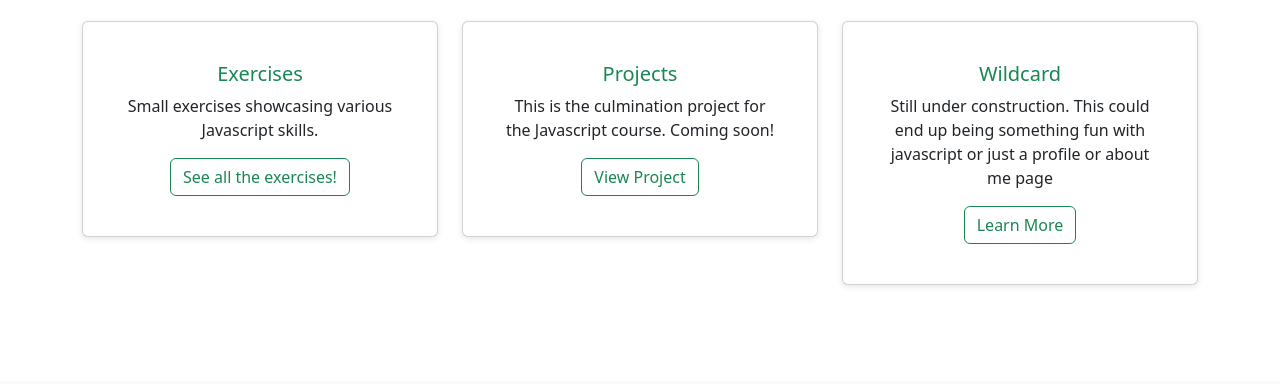
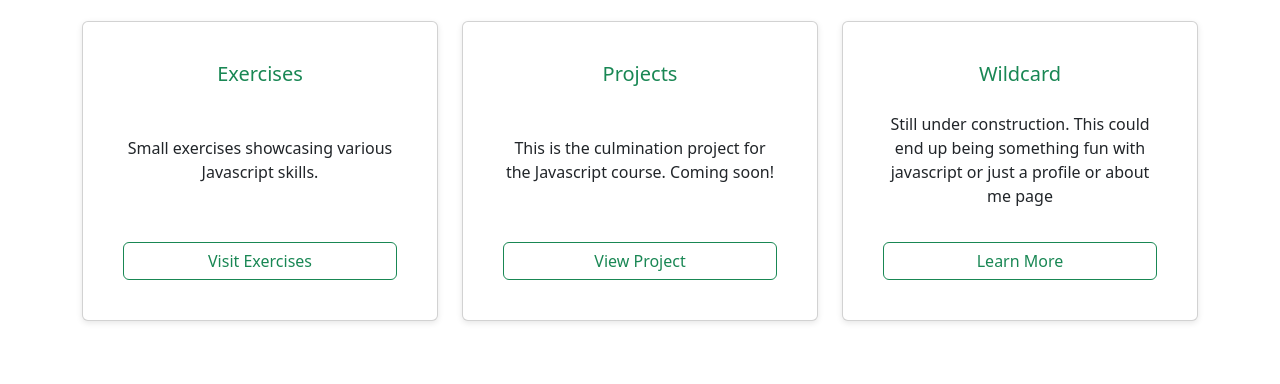
Before and after one commit to michaelkaffel/javascript-fundamentals-mk-25-remote, a website built with Parcel: page index.html in a window 1280 px wide. Shown: the part 587-971 px from the top of the page. Built offline with nearby package versions, Linux system fonts and the light colour scheme; files whose address does not match are found by name.

Commit message:
general build out of initial deployment

```diff
--- a/css/styles.css
+++ b/css/styles.css
@@ -32,6 +32,10 @@ body {
       color: white;
       text-align: center;
       padding: 8rem 2rem;
+    }
+
+    .index-card {
+      min-height: 300px;
     }
 
 
--- a/index.html
+++ b/index.html
@@ -60,11 +60,11 @@
       <div class="row g-4">
 
         <div class="col-md-4">
-          <div class="card p-4">
-            <div class="card-body">
+          <div class="card p-4 index-card">
+            <div class="card-body d-flex flex-column justify-content-between">
               <h5 class="card-title text-success">Exercises</h5>
               <p class="card-text">Small exercises showcasing various Javascript skills.</p>
-              <a href="exercises.html" class="btn btn-outline-success">See all the exercises!</a>
+              <a href="exercises.html" class="btn btn-outline-success">Visit Exercises</a>
             </div>
 
 
@@ -73,8 +73,8 @@
         </div>
 
         <div class="col-md-4">
-          <div class="card p-4">
-            <div class="card-body">
+          <div class="card p-4 index-card">
+            <div class="card-body d-flex flex-column justify-content-between">
               <h5 class="card-title text-success">Projects</h5>
               <p class="card-text">This is the culmination project for the Javascript course. Coming soon!</p>
               <a href="#" class="btn btn-outline-success">View Project</a>
@@ -85,8 +85,8 @@
         </div>
 
         <div class="col-md-4">
-          <div class="card p-4">
-            <div class="card-body">
+          <div class="card p-4 index-card">
+            <div class="card-body d-flex flex-column justify-content-between">
               <h5 class="card-title text-success">Wildcard</h5>
               <p class="card-text">Still under construction. This could end up being something fun with javascript or just a profile or about me page</p>
               <a href="#" class="btn btn-outline-success">Learn More</a>
```
Also changed, not shown: exercises.html (+5 -5 lines), firebase.json (added), 1 other file.
